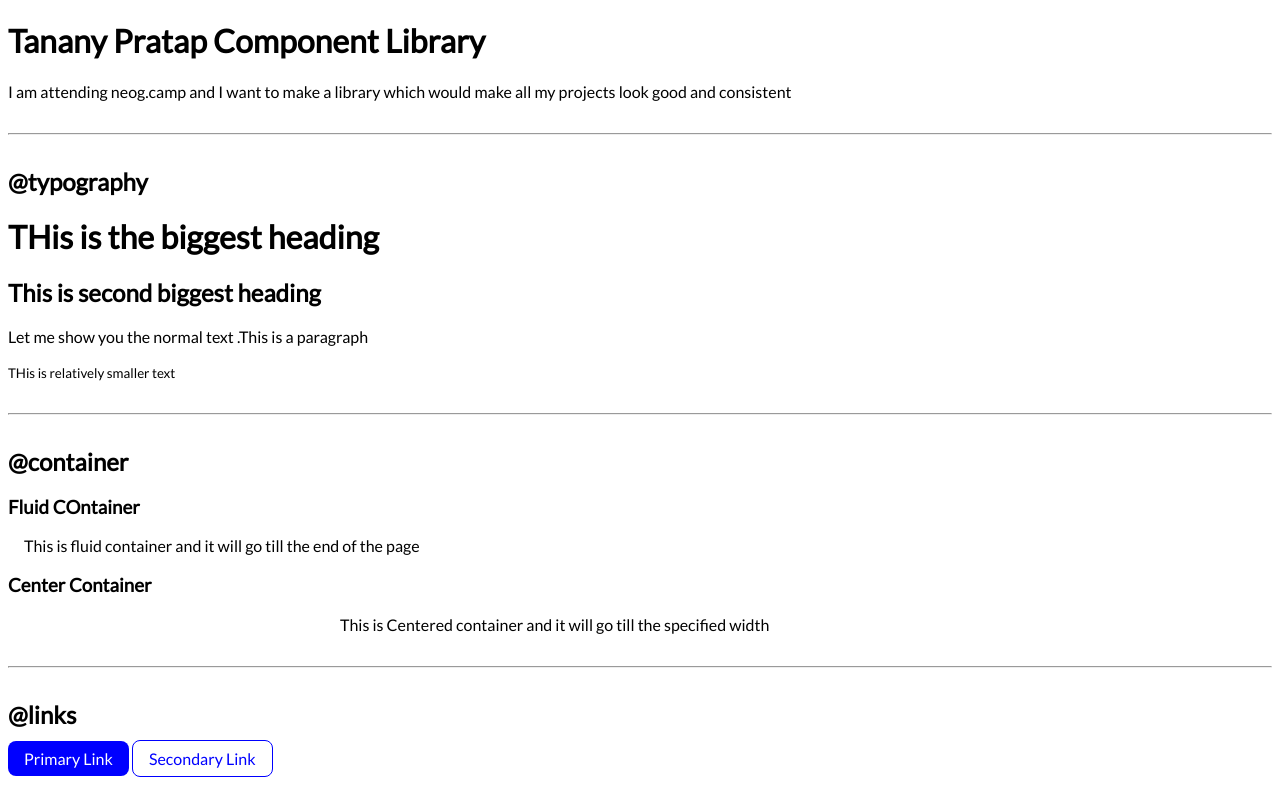
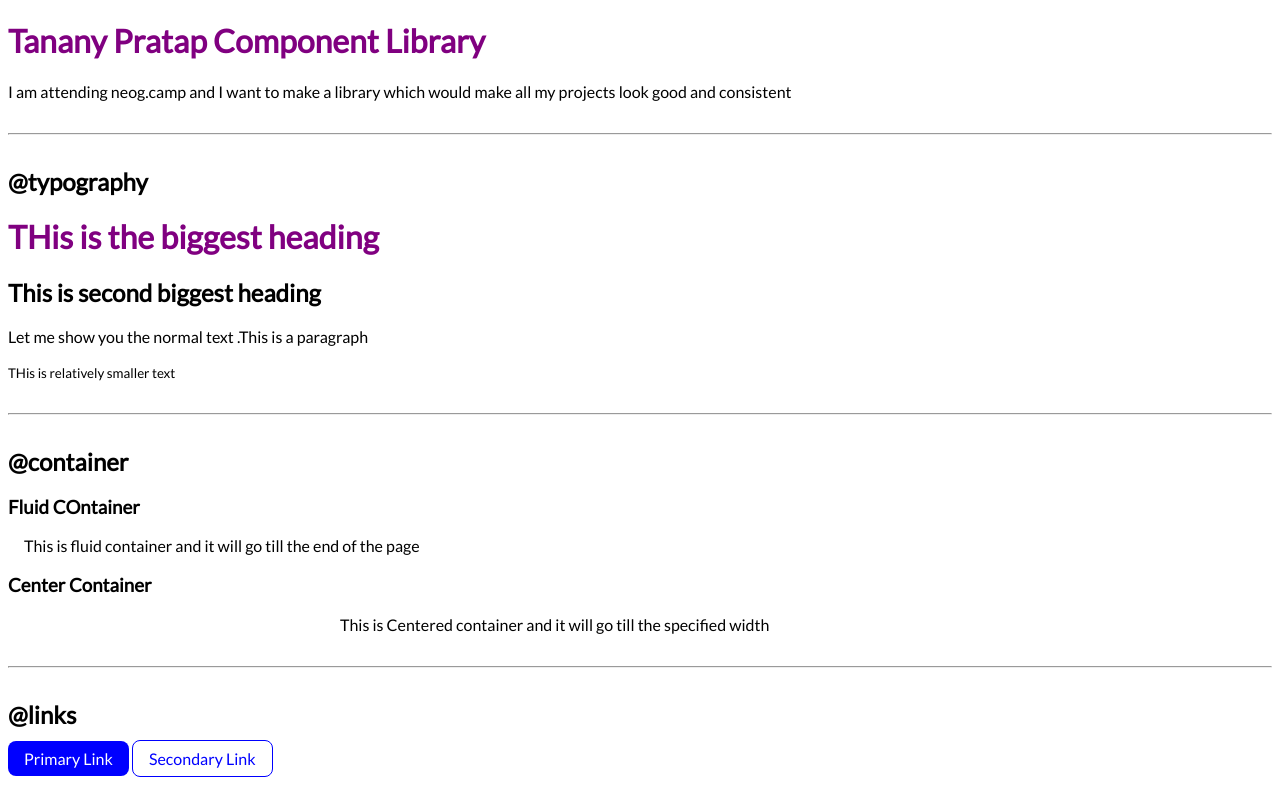
Before and after one commit to ManpreetSingh18/component-library, a plain HTML site: page index.html in a window 1280 px wide. Shown: the top 798 px of the page. Drawn offline with Linux system fonts and the light colour scheme.

Commit message:
added color to h1

```diff
--- a/style.css
+++ b/style.css
@@ -5,6 +5,9 @@
 }
 body {
     font-family: 'Lato', sans-serif;
+}
+h1{
+    color: purple;
 }
 hr{
     margin: 2em 0;
```
